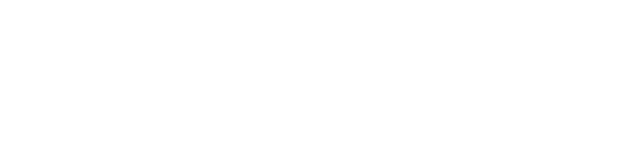
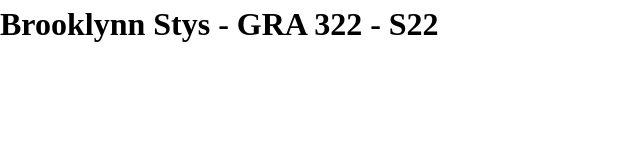
Before and after one commit to brookestys/gra322-s22, a plain HTML site: page index.html in a window 1280 px wide. Shown: the whole page, without its empty margins (0-640 px from the left). Drawn offline with Linux system fonts and the light colour scheme.

Commit message:
add page title

```diff
--- a/index.html
+++ b/index.html
@@ -4,7 +4,7 @@
 <head>
   <meta charset="utf-8">
 
-  <title></title>
+  <title>Brooklynn Stys - GRA 322 - S22</title>
 
   <meta name="viewport" content="width=device-width, initial-scale=1">
 
@@ -16,7 +16,7 @@
 
 <body>
   <!-- Add your content here -->
-
+<h1>Brooklynn Stys - GRA 322 - S22</h1>
   <!-- Load Scripts -->
   <script src="js/scripts.js"></script>
 
```
